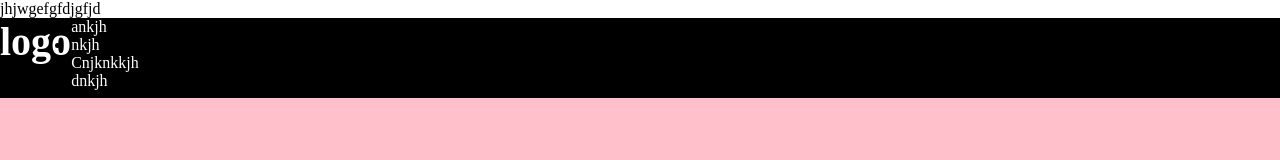
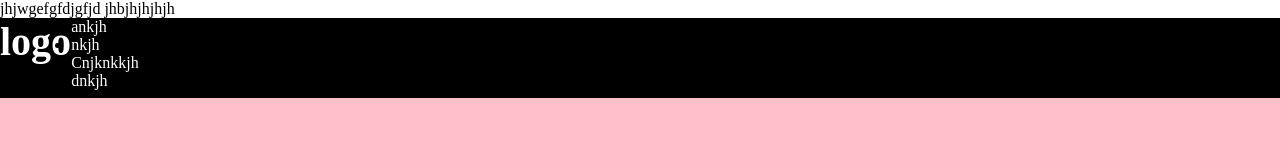
Before and after one commit to venkateshvenkat003/logo, a plain HTML site: page index.html in a window 1280 px wide. Drawn offline with Linux system fonts and the light colour scheme.

Commit message:
Update index.html

```diff
--- a/index.html
+++ b/index.html
@@ -6,7 +6,7 @@
     <link rel="stylesheet" href="style.css">
     <title>Document</title>
 </head>
-<body>
+<body>jhbjhjhjhjh
 
 <div class="box">
     <div class="header">
```
